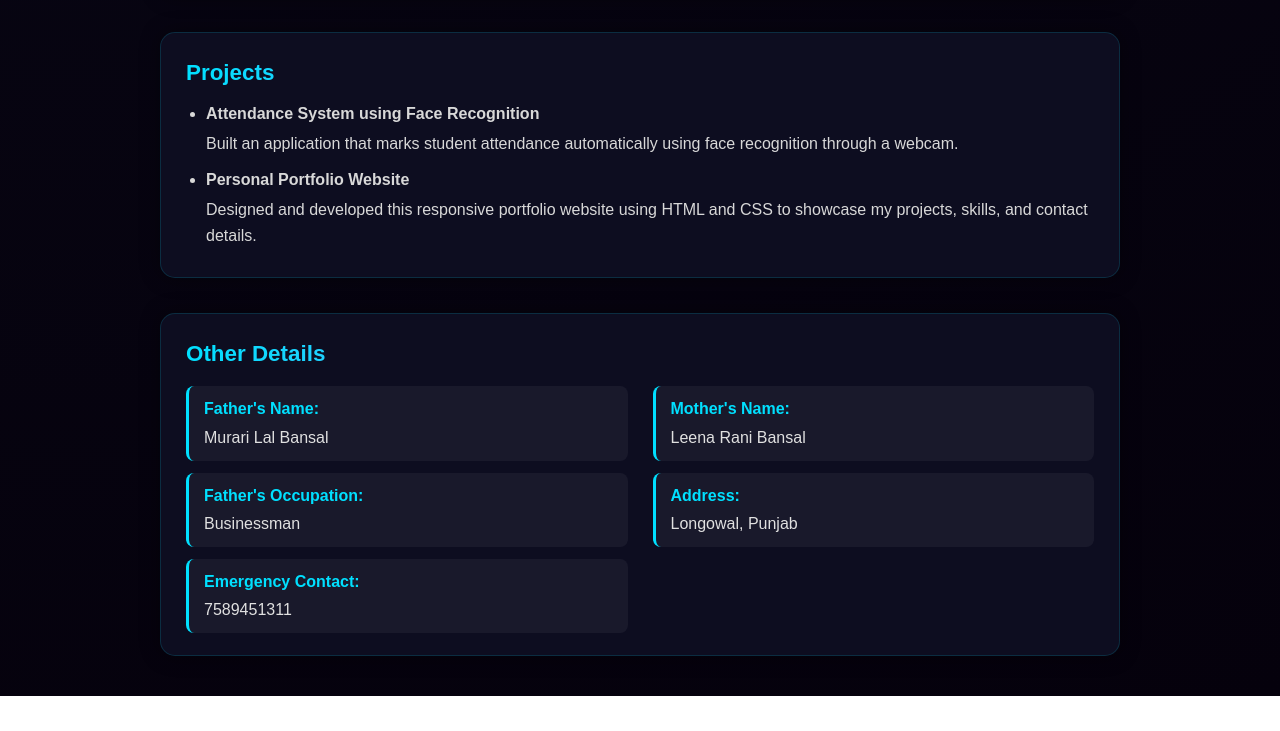
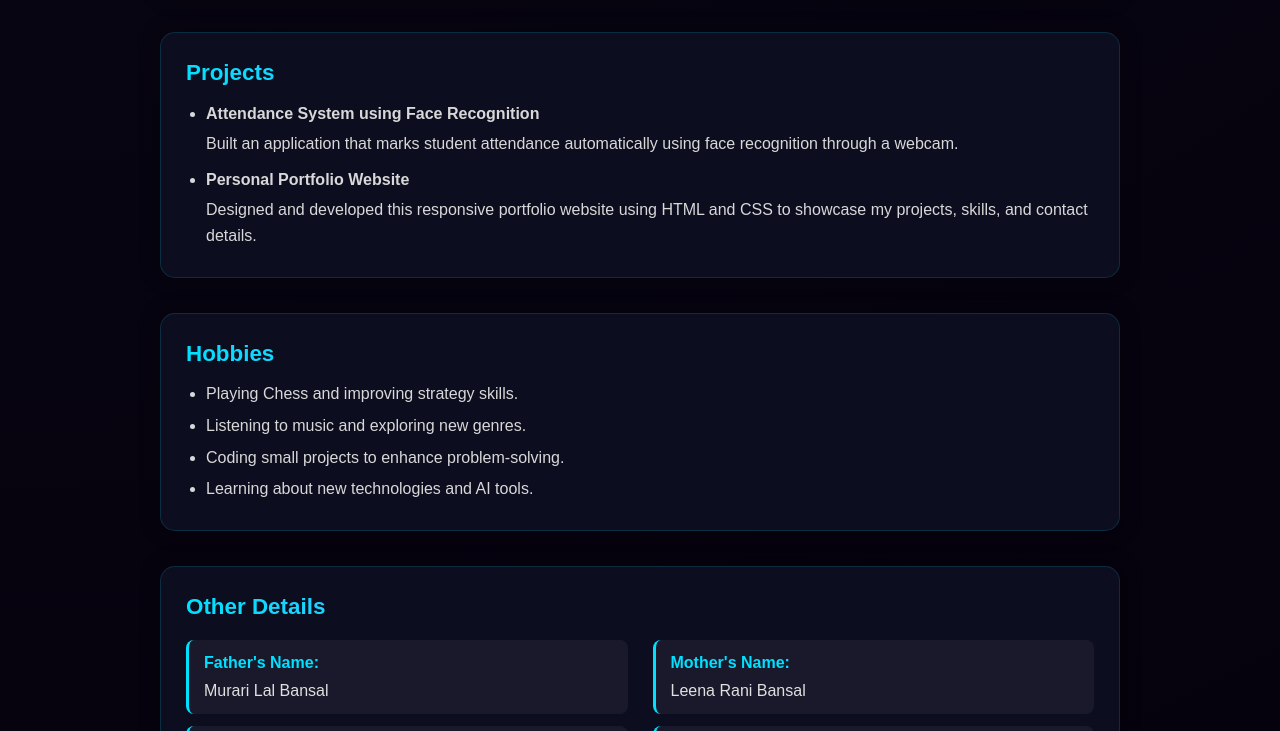
Before and after one commit to Mayankb2804/mayank-portfolio, a plain HTML site: page index.html in a window 1280 px wide. Shown: the part 1746-2477 px from the top of the page. Before the commit the page ends 2442 px from the top, so only its background shows below. Drawn offline with Linux system fonts and the light colour scheme.

Commit message:
Update index.html
Hobbiies added

```diff
--- a/index.html
+++ b/index.html
@@ -281,6 +281,7 @@
           <li><a href="#skills">Skills</a></li>
           <li><a href="#education">Education</a></li>
           <li><a href="#projects">Projects</a></li>
+          <li><a href="#hobbies">Hobbies</a></li>
           <li><a href="#other-details">Other Details</a></li>
         </ul>
       </nav>
@@ -398,6 +399,17 @@
           </ul>
         </div>
       </section>
+      <section id="hobbies">
+  <div class="card">
+    <h2><u>Hobbies</u></h2>
+    <ul>
+      <li>Playing Chess and improving strategy skills.</li>
+      <li>Listening to music and exploring new genres.</li>
+      <li>Coding small projects to enhance problem-solving.</li>
+      <li>Learning about new technologies and AI tools.</li>
+    </ul>
+  </div>
+</section>
 
       <!-- OTHER DETAILS -->
       <section id="other-details">
```
